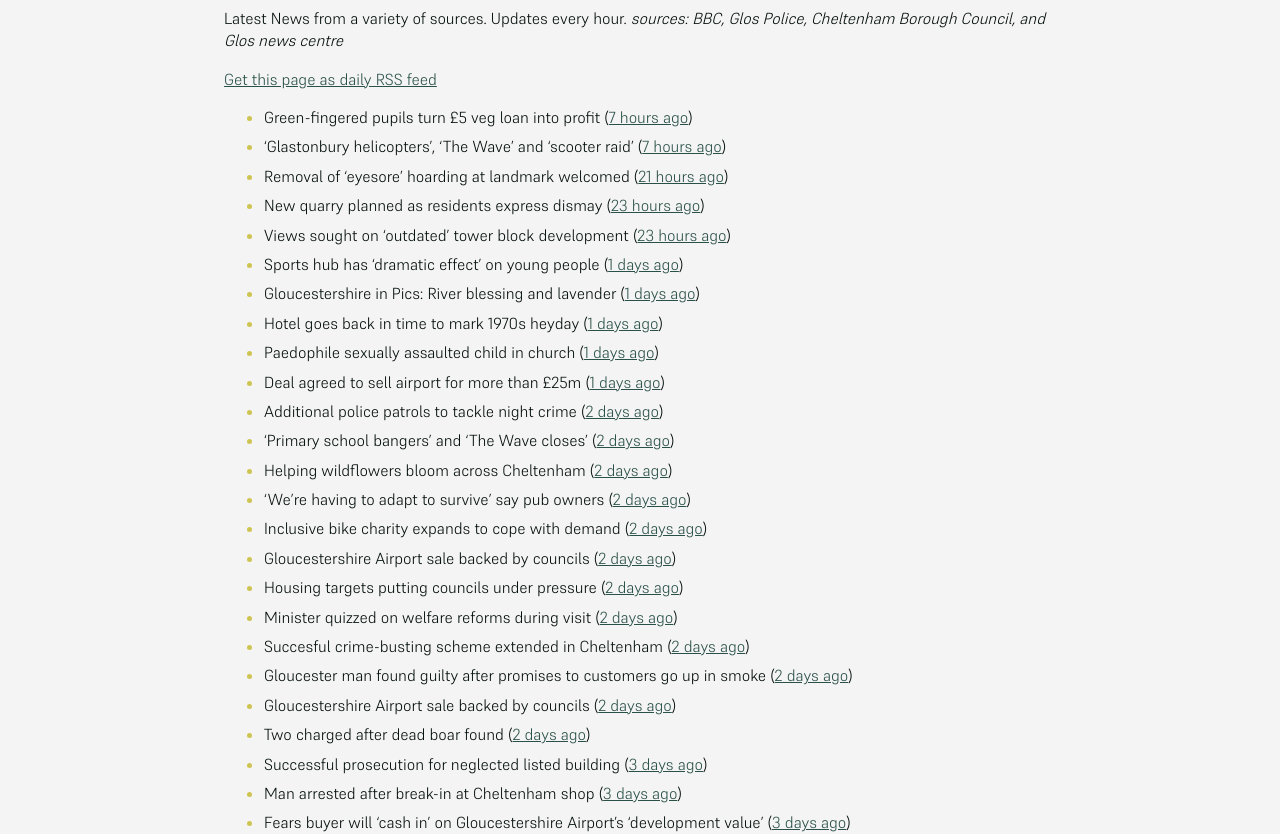
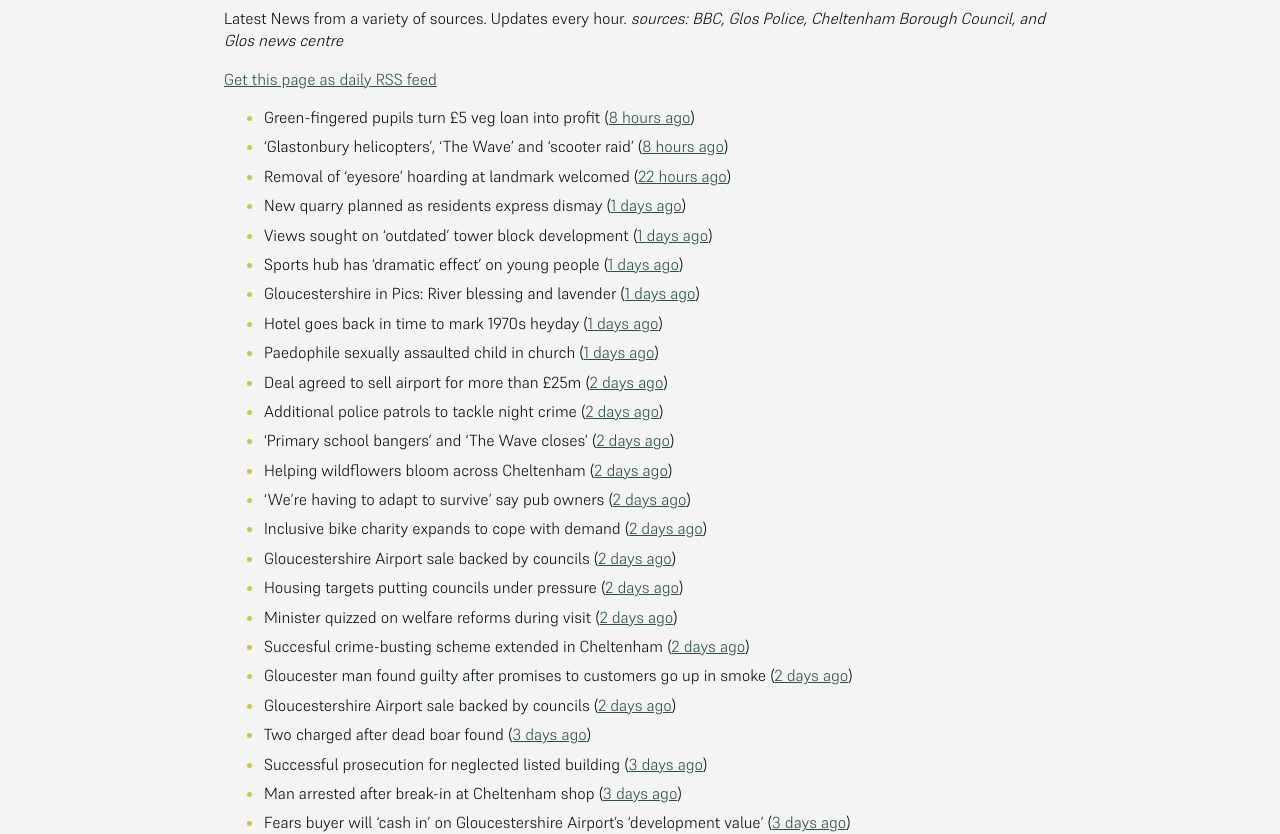
Before and after one commit to mat-0/cheltenham-open-data, a Jekyll site: the page built from _pages/news.md, in a window 1280 px wide and 1400 px high. Shown: the part 266-1100 px from the top of the window. Built offline with Jekyll 4.4.1, drawn with Linux system fonts in a browser that asks for light colours; some of the changed text lies outside the part shown.

Commit message:
Updated 2025-06-29 14:58:03

```diff
--- a/_pages/news.md
+++ b/_pages/news.md
@@ -12,16 +12,16 @@ _sources: BBC, Glos Police, Cheltenham Borough Council, and Glos news centre_
 [Get this page as daily RSS feed](/daily.rss)
 
 <!-- news_marker starts -->
-- Green-fingered pupils turn £5 veg loan into profit ([7 hours ago](https://www.bbc.com/news/articles/cj3rnep1lr2o))
-- 'Glastonbury helicopters', 'The Wave' and 'scooter raid' ([7 hours ago](https://www.bbc.com/news/articles/cy8kek9m1y4o))
-- Removal of 'eyesore' hoarding at landmark welcomed ([21 hours ago](https://www.bbc.com/news/articles/cvg4qxpgzzyo))
-- New quarry planned as residents express dismay ([23 hours ago](https://www.bbc.com/news/articles/cx2l7x40e0jo))
-- Views sought on 'outdated' tower block development ([23 hours ago](https://www.bbc.com/news/articles/c78nj81ppe5o))
+- Green-fingered pupils turn £5 veg loan into profit ([8 hours ago](https://www.bbc.com/news/articles/cj3rnep1lr2o))
+- 'Glastonbury helicopters', 'The Wave' and 'scooter raid' ([8 hours ago](https://www.bbc.com/news/articles/cy8kek9m1y4o))
+- Removal of 'eyesore' hoarding at landmark welcomed ([22 hours ago](https://www.bbc.com/news/articles/cvg4qxpgzzyo))
+- New quarry planned as residents express dismay ([1 days ago](https://www.bbc.com/news/articles/cx2l7x40e0jo))
+- Views sought on 'outdated' tower block development ([1 days ago](https://www.bbc.com/news/articles/c78nj81ppe5o))
 - Sports hub has 'dramatic effect' on young people ([1 days ago](https://www.bbc.com/news/articles/cvg8pxj550eo))
 - Gloucestershire in Pics: River blessing and lavender ([1 days ago](https://www.bbc.com/news/articles/c2k158nynz5o))
 - Hotel goes back in time to mark 1970s heyday ([1 days ago](https://www.bbc.com/news/articles/c335z6yzpmro))
 - Paedophile sexually assaulted child in church ([1 days ago](https://www.bbc.com/news/articles/czxe4e2ppw2o))
-- Deal agreed to sell airport for more than £25m ([1 days ago](https://www.bbc.com/news/articles/cdx5g5xqkv1o))
+- Deal agreed to sell airport for more than £25m ([2 days ago](https://www.bbc.com/news/articles/cdx5g5xqkv1o))
 - Additional police patrols to tackle night crime ([2 days ago](https://www.bbc.com/news/articles/czjknk33xpxo))
 - 'Primary school bangers' and 'The Wave closes' ([2 days ago](https://www.bbc.com/news/articles/cq53wwp5yldo))
 - Helping wildflowers bloom across Cheltenham ([2 days ago](https://www.cheltenham.gov.uk/news/article/3025/helping_wildflowers_bloom_across_cheltenham))
@@ -33,7 +33,7 @@ _sources: BBC, Glos Police, Cheltenham Borough Council, and Glos news centre_
 - Succesful crime-busting scheme extended in Cheltenham ([2 days ago](https://gloucesternewscentre.co.uk/succesful-crime-busting-scheme-extended-in-cheltenham/))
 - Gloucester man found guilty after promises to customers go up in smoke ([2 days ago](https://gloucesternewscentre.co.uk/gloucester-man-found-guilty-after-promises-to-customers-go-up-in-smoke/))
 - Gloucestershire Airport sale backed by councils ([2 days ago](https://www.cheltenham.gov.uk/news/article/3024/gloucestershire_airport_sale_backed_by_councils))
-- Two charged after dead boar found ([2 days ago](https://www.bbc.com/news/articles/cwykjzgjyrno))
+- Two charged after dead boar found ([3 days ago](https://www.bbc.com/news/articles/cwykjzgjyrno))
 - Successful prosecution for neglected listed building ([3 days ago](https://gloucesternewscentre.co.uk/successful-prosecution-for-neglected-listed-building/))
 - Man arrested after break-in at Cheltenham shop ([3 days ago](https://gloucesternewscentre.co.uk/man-arrested-after-break-in-at-cheltenham-shop/))
 - Fears buyer will ‘cash in’ on Gloucestershire Airport’s ‘development value’ ([3 days ago](https://gloucesternewscentre.co.uk/fears-buyer-will-cash-in-on-gloucestershire-airports-development-value/))
```
Also changed, not shown: other parts of _pages/news.md (+1 -1 lines), _data/flood.json (+5 -48 lines), _pages/fix-my-street.md (+1 -1 lines), index.md (+5 -5 lines).
